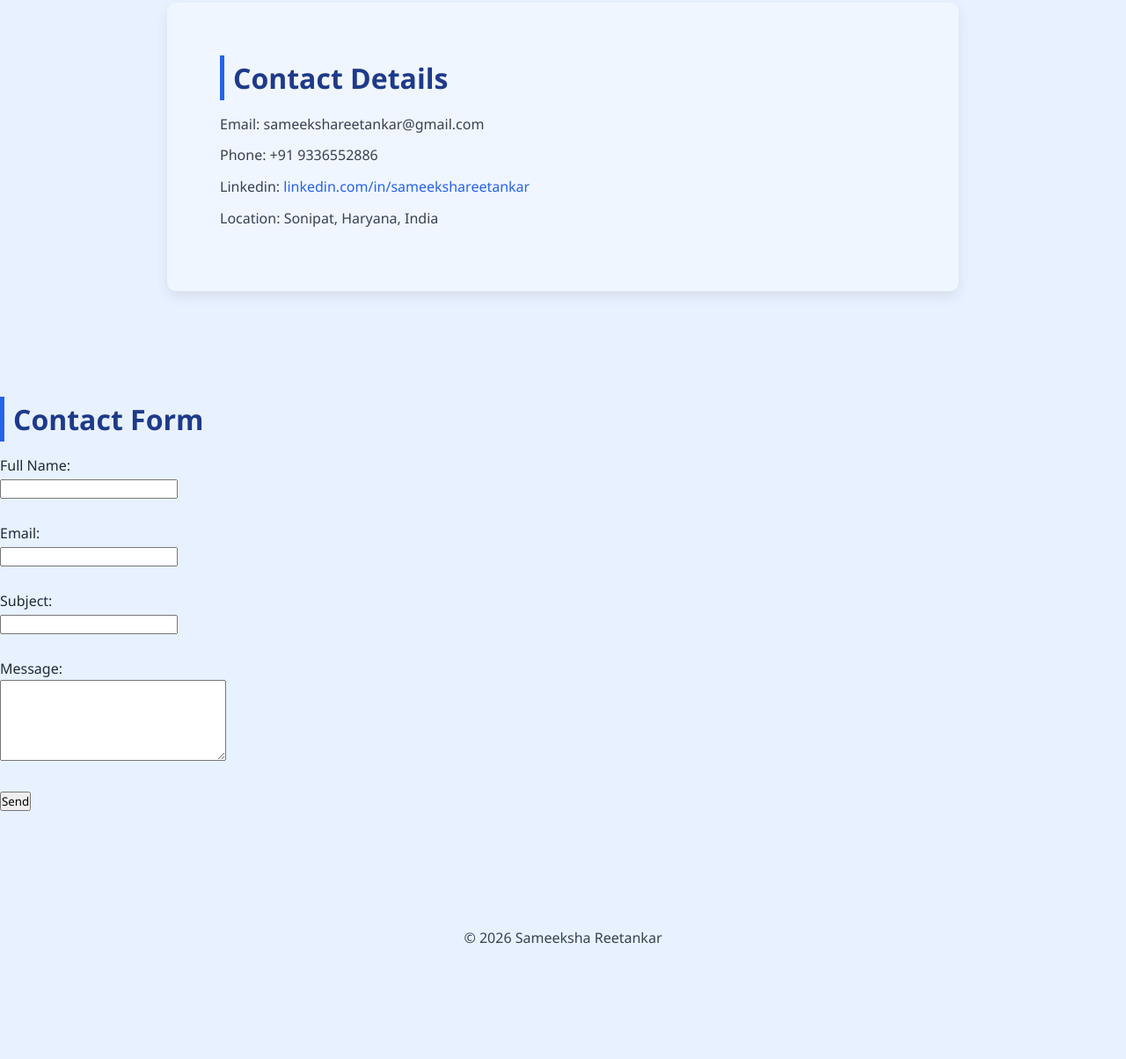
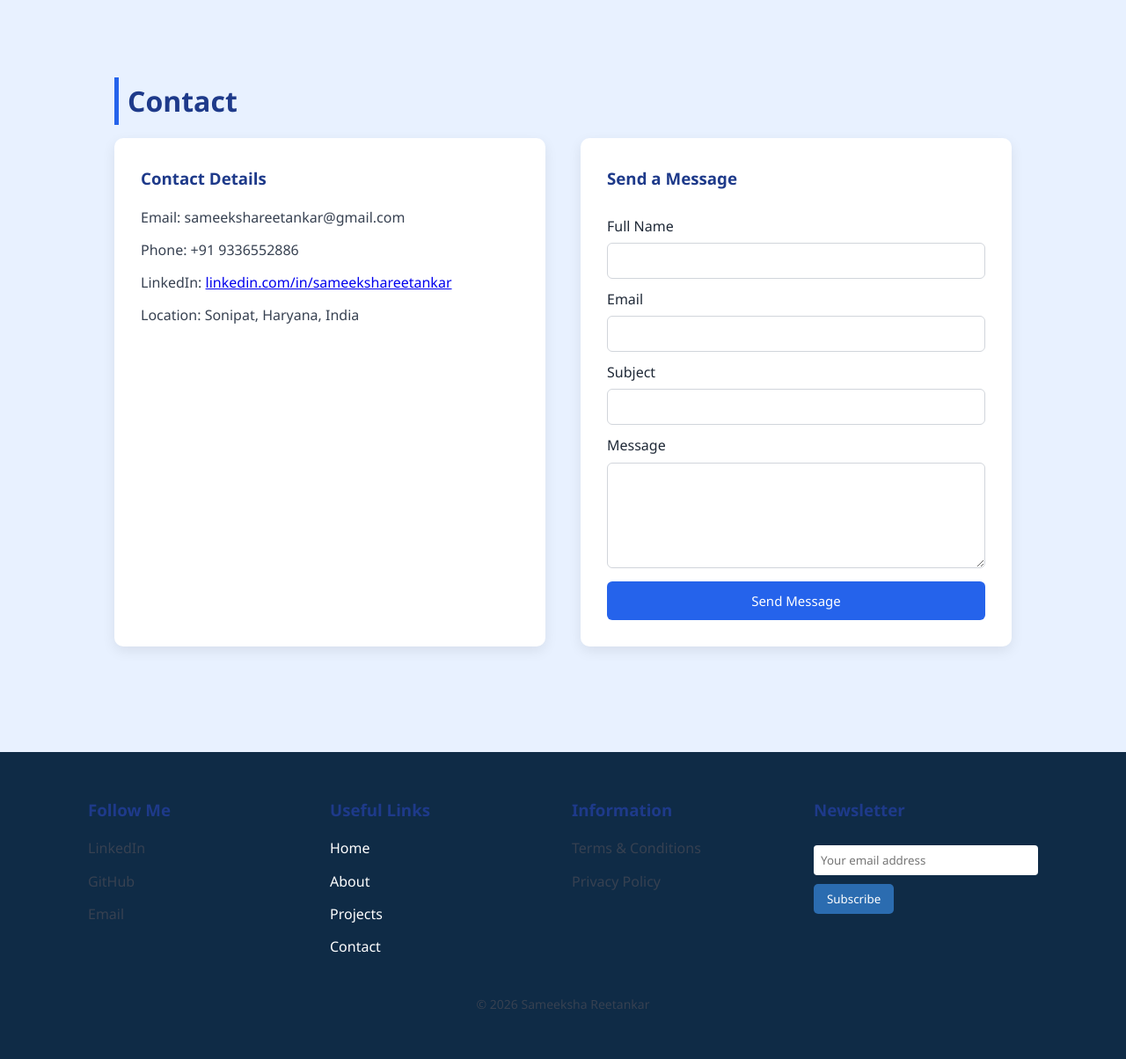
Before and after one commit to sameekshareetankar-create/MyPortfolio, a plain HTML site: page contact.html in a window 1280 px wide. Shown: the part 99-1303 px from the top of the page at 88% size. Before the commit the page ends 1209 px from the top, so only its background shows below. Drawn offline with Linux system fonts and the light colour scheme.

Commit message:
Updated contact page layout and footer

```diff
--- a/contact.html
+++ b/contact.html
@@ -1,59 +1,115 @@
 <!DOCTYPE html>
 <html lang="en">
+
 <head>
     <meta charset="UTF-8">
     <title>Contact | Sameeksha Reetankar</title>
     <link rel="stylesheet" href="index.css">
 </head>
+
 <body>
-
      <nav>
-    <a href="index.html">Home</a> |
-    <a href="about.html">About</a> |
-    <a href="about.html#projects">Projects</a> |
+        <a href="index.html">Home</a>
+        <a href="about.html">About</a>
+        <a href="about.html#projects">Projects</a>
         <a href="contact.html">Contact</a>
     </nav>
 
-
     <main>
 
+        <section class="contact-section">
 
-        <section id="contact" class="contact-section">
-            <h2>Contact Details</h2>
+            <h2>Contact</h2>
+
+            <div class="contact-grid">
+
+                <!-- Contact Information -->
+                <div class="contact-info">
+                    <h3>Contact Details</h3>
+
                     <p>Email: sameekshareetankar@gmail.com</p>
+
                     <p>Phone: +91 9336552886</p>
-            <p>Linkedin: <a href="https://www.linkedin.com/in/sameekshareetankar" target= "blank">linkedin.com/in/sameekshareetankar</a></p>
+
+                    <p>
+                        LinkedIn:
+                        <a href="https://www.linkedin.com/in/sameekshareetankar" target="_blank">
+                            linkedin.com/in/sameekshareetankar
+                        </a>
+                    </p>
+
                     <p>Location: Sonipat, Haryana, India</p>
-        </section>
+                </div>
 
+                <!-- Contact Form -->
+                <div class="contact-form">
 
-        <section>
-            <h2>Contact Form</h2>
+                    <h3>Send a Message</h3>
 
                     <form action="#" method="post">
 
-                <label for="name">Full Name:</label><br>
-                <input type="text" id="name" name="name" required><br><br>
+                        <label for="name">Full Name</label>
+                        <input type="text" id="name" name="name" required>
 
-                <label for="email">Email:</label><br>
-                <input type="email" id="email" name="email" required><br><br>
+                        <label for="email">Email</label>
+                        <input type="email" id="email" name="email" required>
 
-                <label for="subject">Subject:</label><br>
-                <input type="text" id="subject" name="subject"><br><br>
+                        <label for="subject">Subject</label>
+                        <input type="text" id="subject" name="subject">
 
-                <label for="message">Message:</label><br>
-                <textarea id="message" name="message" rows="5" cols="30"></textarea><br><br>
+                        <label for="message">Message</label>
+                        <textarea id="message" name="message" rows="5"></textarea>
 
-                <button type="submit">Send</button>
+                        <button type="submit">Send Message</button>
 
                     </form>
+
+                </div>
+
+            </div>
+
         </section>
 
     </main>
 
-    <footer>
-        <p>© 2026 Sameeksha Reetankar</p>
+    <!-- Footer -->
+    <footer class="footer">
+
+        <div class="footer-container">
+
+            <div class="footer-col">
+                <h3>Follow Me</h3>
+                <p>LinkedIn</p>
+                <p>GitHub</p>
+                <p>Email</p>
+            </div>
+
+            <div class="footer-col">
+                <h3>Useful Links</h3>
+                <p><a href="index.html">Home</a></p>
+                <p><a href="about.html">About</a></p>
+                <p><a href="about.html#projects">Projects</a></p>
+                <p><a href="contact.html">Contact</a></p>
+            </div>
+
+            <div class="footer-col">
+                <h3>Information</h3>
+                <p>Terms & Conditions</p>
+                <p>Privacy Policy</p>
+            </div>
+
+            <div class="footer-col">
+                <h3>Newsletter</h3>
+                <input type="email" placeholder="Your email address">
+                <button>Subscribe</button>
+            </div>
+
+        </div>
+
+        <p class="footer-bottom">© 2026 Sameeksha Reetankar</p>
+
     </footer>
 
 </body>
+
 </html>
--- a/index.css
+++ b/index.css
@@ -3,9 +3,8 @@
     margin:0;
     padding:0;
     box-sizing:border-box;
-    font-family: "Segoe UI", Arial, sans-serif;
+    font-family:"Segoe UI", Arial, sans-serif;
 }
-
 
 body{
     background:#e8f1ff;
@@ -13,28 +12,23 @@ body{
     line-height:1.7;
 }
 
-
-.container{
-    width:85%;
-    max-width:1100px;
-    margin:auto;
-}
-
+/* NAVBAR */
 
 nav{
     background:#ffffff;
     padding:18px 0;
     box-shadow:0 2px 8px rgba(0,0,0,0.08);
+
+    position:sticky;
+    top:0;
+    z-index:1000;
+
+    display:flex;
+    justify-content:center;
+    gap:50px;
 }
 
-nav ul{
-    display:flex;
-    justify-content:center;
-    gap:60px;
-    list-style:none;
-}
-
-nav ul li a{
+nav a{
     text-decoration:none;
     font-size:18px;
     color:#1e3a8a;
@@ -42,8 +36,7 @@ nav ul li a{
     position:relative;
 }
 
-
-nav ul li a::after{
+nav a::after{
     content:"";
     position:absolute;
     width:0;
@@ -54,15 +47,20 @@ nav ul li a::after{
     transition:0.3s;
 }
 
-nav ul li a:hover::after{
+nav a:hover::after{
     width:100%;
 }
 
+/* GENERAL SECTIONS */
 
 section{
-    padding:70px 0;
+    max-width:1100px;
+    margin:40px auto;
+    padding:60px;
+    border-radius:10px;
 }
 
+/* HEADINGS */
 
 h1,h2,h3{
     color:#1e3a8a;
@@ -75,27 +73,17 @@ h2{
     padding-left:10px;
 }
 
-
 p{
     margin-bottom:10px;
     color:#374151;
 }
 
+/* ABOUT */
 
 #about{
-    background:#ffffff;
-    padding:60px;
-    border-radius:10px;
-    margin-top:40px;
+    background:white;
     box-shadow:0 5px 15px rgba(0,0,0,0.06);
 }
-
-
-#about h3{
-    margin-top:20px;
-    color:#1f2937;
-}
-
 
 #about ul{
     margin-top:10px;
@@ -106,23 +94,18 @@ p{
     margin-bottom:6px;
 }
 
+/* EXPERIENCE */
 
 #experience{
     background:#f7faff;
-    padding:60px;
-    border-radius:10px;
-    margin-top:40px;
 }
 
+/* PROJECTS */
 
 #projects{
-    background:#ffffff;
-    padding:60px;
-    border-radius:10px;
-    margin-top:40px;
+    background:white;
     box-shadow:0 5px 15px rgba(0,0,0,0.06);
 }
-
 
 .project{
     padding:20px;
@@ -137,103 +120,191 @@ p{
     box-shadow:0 4px 12px rgba(0,0,0,0.08);
 }
 
+/* HERO (HOME PAGE) */
 
-#contact{
-    background:#f0f6ff;
-    padding:60px;
-    border-radius:10px;
-    margin-top:40px;
+.hero{
+    max-width:900px;
+    margin:60px auto;
+    padding:50px;
+    background:white;
+    border-radius:12px;
+    box-shadow:0 6px 15px rgba(0,0,0,0.08);
+    text-align:center;
 }
 
+.hero h1{
+    font-size:40px;
+}
 
-#contact a{
-    color:#2563eb;
+.hero img{
+    width:150px;
+    border-radius:50%;
+    margin:20px 0;
+}
+
+.hero p{
+    font-size:17px;
+}
+
+.contact-section{
+max-width:1100px;
+margin:80px auto;
+padding:40px;
+}
+
+.contact-grid{
+display:grid;
+grid-template-columns:1fr 1fr;
+gap:40px;
+}
+
+.contact-info{
+background:white;
+padding:30px;
+border-radius:10px;
+box-shadow:0 5px 15px rgba(0,0,0,0.08);
+}
+
+.contact-info h3{
+margin-bottom:15px;
+color:#1e3a8a;
+}
+
+.contact-info p{
+margin-bottom:10px;
+}
+
+.contact-form{
+background:white;
+padding:30px;
+border-radius:10px;
+box-shadow:0 5px 15px rgba(0,0,0,0.08);
+}
+
+.contact-form form{
+display:flex;
+flex-direction:column;
+}
+
+.contact-form label{
+margin-top:10px;
+font-weight:500;
+}
+
+.contact-form input,
+.contact-form textarea{
+width:100%;
+padding:10px;
+margin-top:5px;
+border:1px solid #d1d5db;
+border-radius:6px;
+font-size:14px;
+}
+
+.contact-form textarea{
+height:120px;
+}
+
+.contact-form button{
+margin-top:15px;
+padding:12px;
+background:#2563eb;
+color:white;
+border:none;
+border-radius:6px;
+cursor:pointer;
+font-size:15px;
+}
+
+.contact-form button:hover{
+background:#1d4ed8;
+}
+
+/* FOOTER */
+
+.footer{
+    background:#0f2b46;
+    color:white;
+    padding:40px 20px;
+    margin-top:60px;
+}
+
+.footer-container{
+    display:flex;
+    justify-content:space-between;
+    flex-wrap:wrap;
+    max-width:1100px;
+    margin:auto;
+}
+
+.footer-col{
+    flex:1;
+    min-width:200px;
+    margin:10px;
+}
+
+.footer-col h3{
+    margin-bottom:15px;
+}
+
+.footer-col a{
+    color:white;
     text-decoration:none;
 }
 
-#contact a:hover{
-    text-decoration:underline;
+.footer-col input{
+    width:100%;
+    padding:8px;
+    margin-top:10px;
+    border-radius:4px;
+    border:none;
 }
 
-
-footer{
-    text-align:center;
-    margin-top:40px;
-    padding:20px;
-    color:#6b7280;
-}
-.hero{
-    max-width: 900px;
-    margin: 50px auto;
-    padding: 50px;
-    background: white;
-    border-radius: 12px;
-    box-shadow: 0 6px 15px rgba(0,0,0,0.08);
-    text-align: center;
+.footer-col button{
+    margin-top:10px;
+    padding:8px 15px;
+    background:#2b6cb0;
+    color:white;
+    border:none;
+    border-radius:5px;
+    cursor:pointer;
 }
 
-.hero h1{
-    font-size: 40px;
-    color: #1e3a8a;
-    margin-bottom: 20px;
+.footer-bottom{
+    text-align:center;
+    margin-top:20px;
+    font-size:14px;
+}
+/*
+@media (max-width:768px){
+
+nav{
+text-align:center;
+}
+
+.hero{
+flex-direction:column;
+text-align:center;
+}
+
+.footer-container{
+flex-direction:column;
+text-align:center;
+} */
+
+
+/* .hero{
+display:flex;
+align-items:center;
+gap:40px;
+padding:40px;
 }
 
 .hero img{
-    width: 150px;
-    border-radius: 50%;
-    margin: 20px 0;
+width:300px;
+border-radius:10px;
 }
 
 .hero p{
-    font-size: 17px;
-    line-height: 1.7;
-    color: #374151;
-}
-.contact-section{
-    max-width: 900px;
-    margin: 50px auto;
-    padding: 50px;
-    background: white;
-    border-radius: 12px;
-    box-shadow: 0 6px 15px rgba(0,0,0,0.08);
-}
-.contact-section h2{
-    color: #1e3a8a;
-    margin-bottom: 15px;
-}
-.contact-section p{
-    margin-bottom: 10px;
-    font-size: 16px;
-}
-.contact-section form{
-    margin-top: 25px;
-}
-.contact-section input,
-.contact-section textarea{
-    width: 100%;
-    padding: 10px;
-    margin-top: 5px;
-    margin-bottom: 15px;
-    border: 1px solid #ccc;
-    border-radius: 6px;
-    font-size: 14px;
-}
-.contact-section textarea{
-    height: 120px;
-}
-.contact-section button{
-    padding: 10px 20px;
-    background: #2563eb;
-    color: white;
-    border: none;
-    border-radius: 6px;
-    cursor: pointer;
-}
-.contact-section button:hover{
-    background: #1d4ed8;
-}
-body{
-    background:#e8f1ff;
-    font-family: Arial, sans-serif;
-    line-height:1.6;
-}
+max-width:600px;
+} */
```
Also changed, not shown: about.html (+41 -3 lines), index.html (+39 -6 lines). Lines whose indentation alone changed are shown as unchanged.
